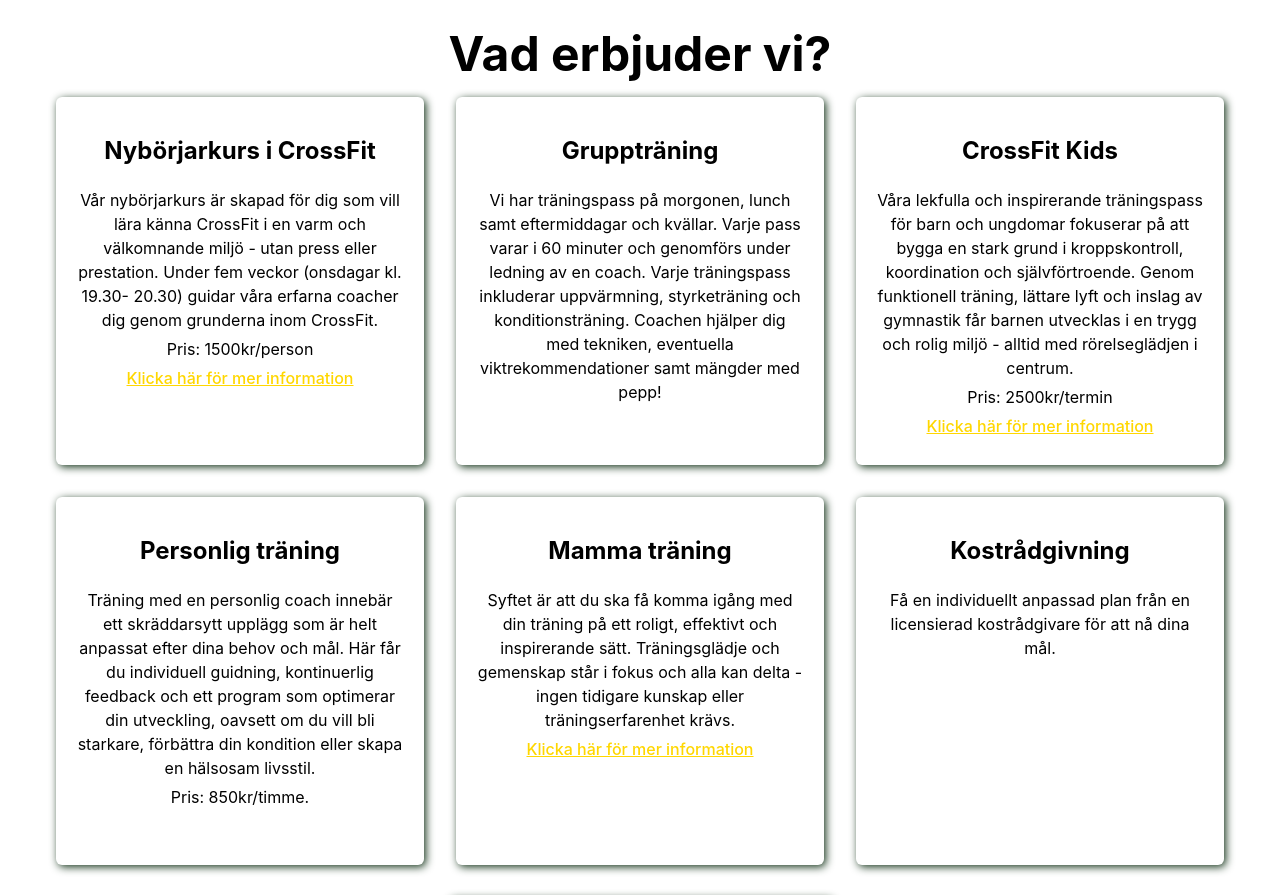
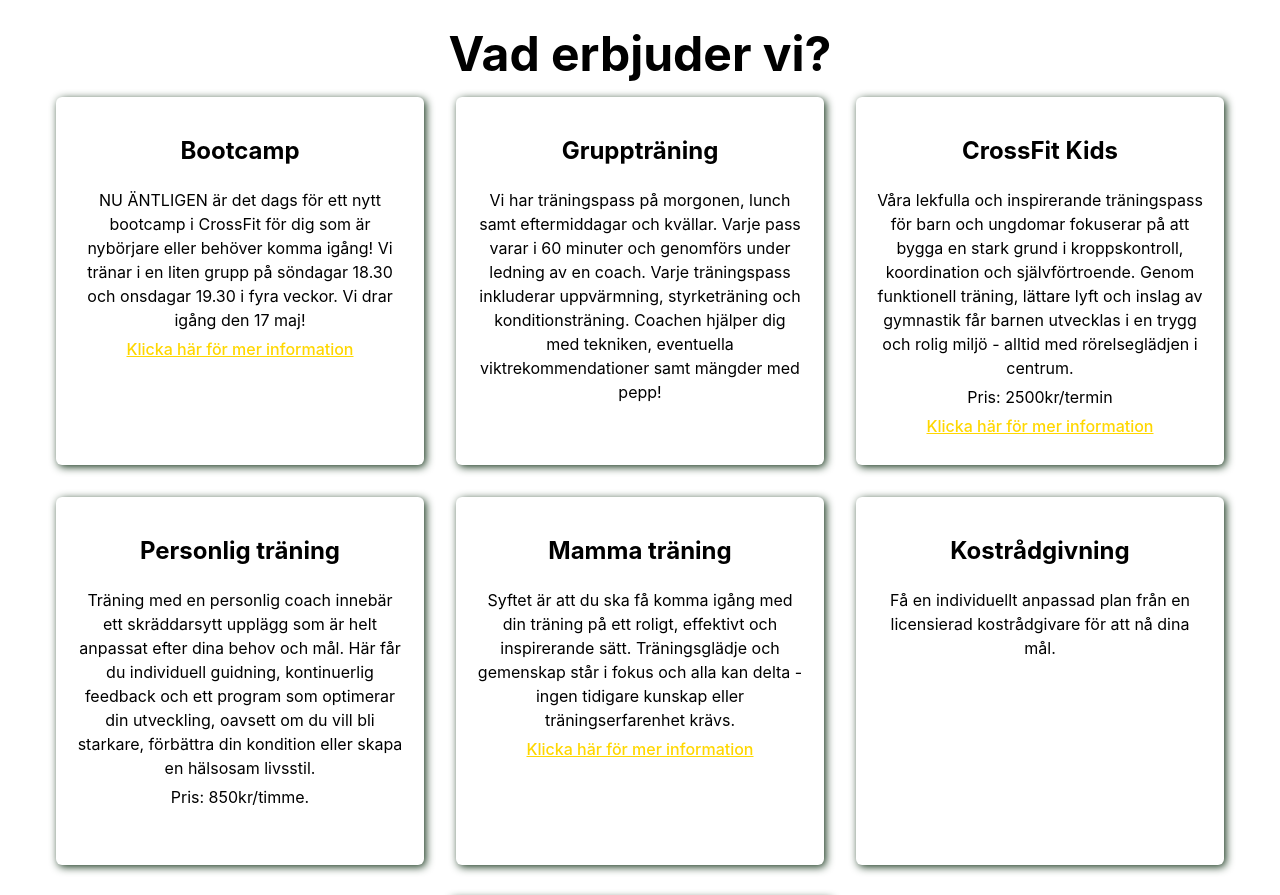
Before and after one commit to TobiasHeidlund/Starkare, a React (Vite) app: page / in a window 1280 px wide. Shown: the part 860-1755 px from the top of the page. Built offline with nearby package versions, Linux system fonts and the light colour scheme; no server answers.

Commit message:
bootcamp

```diff
--- a/src/componets/services.tsx
+++ b/src/componets/services.tsx
@@ -11,7 +11,8 @@
       <h1>Vad erbjuder vi?</h1>
       <div className="anchor" id='cards'></div>
       <section className='cardContaienr'>
-        <CardBox title={"Nybörjarkurs i CrossFit"} text={"Vår nybörjarkurs är skapad för dig som vill lära känna CrossFit i en varm och välkomnande miljö - utan press eller prestation. Under fem veckor (onsdagar kl. 19.30- 20.30) guidar våra erfarna coacher dig genom grunderna inom CrossFit.\nPris: 1500kr/person"} boxname={"cardbox"} link={<Link to='/nyborjare#nyborjare'>Klicka här för mer information</Link>}/>
+        <CardBox title={"Bootcamp"} text={"NU ÄNTLIGEN är det dags för ett nytt bootcamp i CrossFit för dig som är nybörjare eller behöver komma igång! Vi tränar i en liten grupp på söndagar 18.30 och onsdagar 19.30 i fyra veckor. Vi drar igång den 17 maj!"} boxname={"cardbox"} link={<Link to='/bootkamp#bootcamp'>Klicka här för mer information</Link>}/>
+        {/* <CardBox title={"Nybörjarkurs i CrossFit"} text={"Vår nybörjarkurs är skapad för dig som vill lära känna CrossFit i en varm och välkomnande miljö - utan press eller prestation. Under fem veckor (onsdagar kl. 19.30- 20.30) guidar våra erfarna coacher dig genom grunderna inom CrossFit.\nPris: 1500kr/person"} boxname={"cardbox"} link={<Link to='/nyborjare#nyborjare'>Klicka här för mer information</Link>}/> */}
         <CardBox title={"Gruppträning"} text={"Vi har träningspass på morgonen, lunch samt eftermiddagar och kvällar. Varje pass varar i 60 minuter och genomförs under ledning av en coach."+
         " Varje träningspass inkluderar uppvärmning, styrketräning och konditionsträning. Coachen hjälper dig med tekniken, eventuella viktrekommendationer samt mängder med pepp! "} boxname={"cardbox"}/>
         <CardBox title={"CrossFit Kids"} text={"Våra lekfulla och inspirerande träningspass för barn och ungdomar fokuserar på att bygga en stark grund i kroppskontroll, koordination och självförtroende. Genom funktionell träning, lättare lyft och inslag av gymnastik får barnen utvecklas i en trygg och rolig miljö - alltid med rörelseglädjen i centrum. \nPris: 2500kr/termin\n"} boxname={"cardbox"} link={<Link to='/kids#rehab'>Klicka här för mer information</Link>}/>
```
